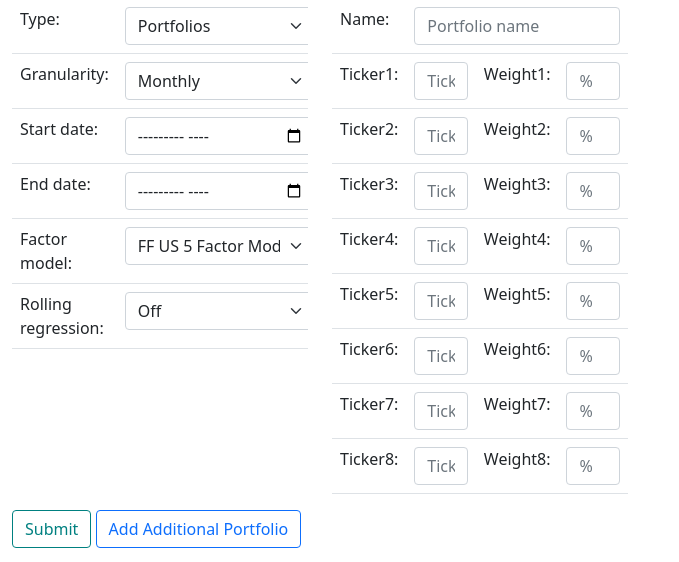
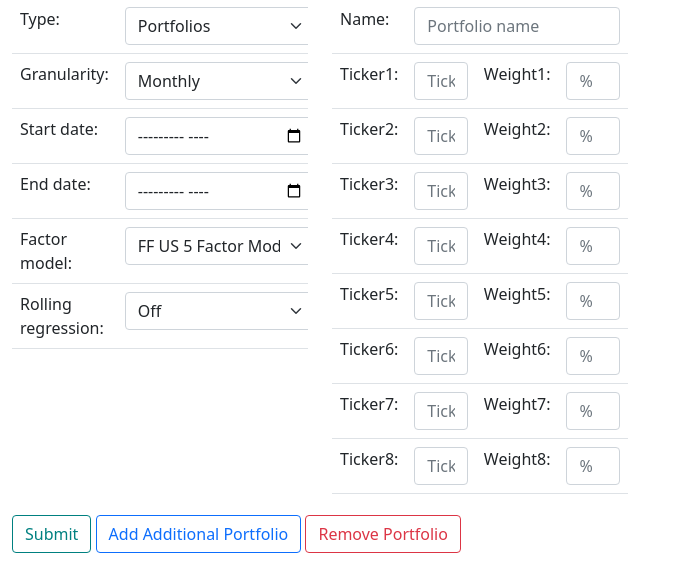
Before and after one commit to daniel-boctor/danielboctor.com, a Django app: page /factors in a window 1280 px wide. Shown: the part 238-800 px from the top of the page, without its empty margins (0-679 px from the left). Run offline with Django 3.2, Linux system fonts and the light colour scheme.

Commit message:
minor GUI change

```diff
--- a/dansproject/dansapp/templates/dansapp/formlayouts/nestedform.html
+++ b/dansproject/dansapp/templates/dansapp/formlayouts/nestedform.html
@@ -19,24 +19,27 @@
     </div>
 </div>
 {% if user.is_authenticated %}
-<select style="width: auto; float: left; margin-right: 5px;" class="form-select" aria-label="Default select example", id="select_portfolio" onchange="addForm(event.target.value)">
+<div class="row">
+    <div class="col">
+        <select style="width: auto; float: left; margin-right: 5px; margin-top: 5px;" class="form-select" aria-label="Default select example", id="select_portfolio" onchange="addForm(event.target.value)">
             <option disabled selected value="default">Saved Portfolios</option>
             {% for portfolio in saved %}
-        <option value="{{ portfolio }}">{{ portfolio }}</option>
+                <option style="width: 0px;" value="{{ portfolio }}">{{ portfolio }}</option>
             {% empty %}
                 <option style="width: 0px;">No saved portfolios! Head to your account page to get started.</option>
             {% endfor %}
         </select>
-<select style="width: auto; float: left;" class="form-select" aria-label="Default select example", id="select_csv" onchange="addForm(event.target.value, csv=true)">
+        <select style="width: auto; float: left; margin-top: 5px;" class="form-select" aria-label="Default select example", id="select_csv" onchange="addForm(event.target.value, csv=true)">
             <option disabled selected value="default">Saved CSVs</option>
             {% for portfolio in saved_csvs %}
-        <option value="{{ portfolio }}">{{ portfolio }}</option>
+                <option style="width: 0px;" value="{{ portfolio }}">{{ portfolio }}</option>
             {% empty %}
                 <option style="width: 0px;">No saved CSVs! Head to your account page to get started.</option>
             {% endfor %}
         </select>
-<br><br>
+    </div>
+</div>
 {% endif %}
-<button type="submit" class="btn btn-outline-teal">Submit</button>
-<button type="button" class="btn btn-outline-primary" id="add_form" onclick="addForm(event.target.id)">Add Additional Portfolio</button>
-<button type="button" class="btn btn-outline-danger" id="remove_form" style="display: none;" onclick="addForm(event.target.id)">Remove Portfolio</button>
+<button style="margin-top: 5px;" type="submit" class="btn btn-outline-teal">Submit</button>
+<button style="margin-top: 5px;" type="button" class="btn btn-outline-primary" id="add_form" onclick="addForm(event.target.id)">Add Additional Portfolio</button>
+<button style="margin-top: 5px;" type="button" class="btn btn-outline-danger" id="remove_form" style="display: none;" onclick="addForm(event.target.id)">Remove Portfolio</button>
```
Lines whose indentation alone changed are shown as unchanged.
